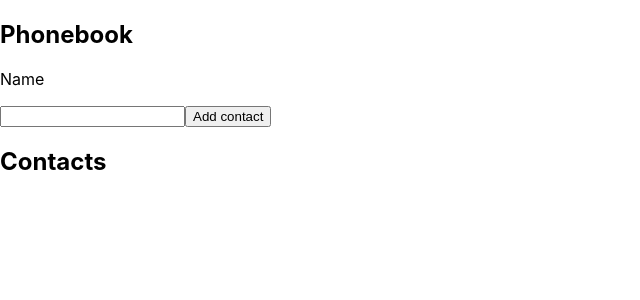
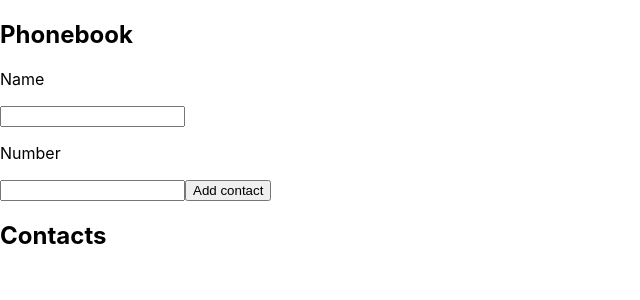
Before and after one commit to VasylRybotytskyi/goit-react-hw-02-phonebook, a React (Create React App) app: page / in a window 1280 px wide. Shown: the top 300 px of the page, without its empty margins (0-640 px from the left). Built offline with nearby package versions, Linux system fonts and the light colour scheme.

Commit message:
added input for number

```diff
--- a/src/components/Phonebook/Phonebook.jsx
+++ b/src/components/Phonebook/Phonebook.jsx
@@ -6,6 +6,7 @@
   state = {
     contacts: [],
     name: '',
+    number: '',
   };
 
   // deleteContact = contactId => {
@@ -36,6 +37,16 @@
             value={this.state.name}
             onChange={e => this.setState({ name: e.target.value })}
           />
+          <p>Number</p>
+          <input
+            type="tel"
+            name="number"
+            pattern="\+?\d{1,4}?[-.\s]?\(?\d{1,3}?\)?[-.\s]?\d{1,4}[-.\s]?\d{1,4}[-.\s]?\d{1,9}"
+            title="Phone number must be digits and can contain spaces, dashes, parentheses and can start with +"
+            required
+            value={this.state.number}
+            onChange={e => this.setState({ number: e.target.value })}
+          />
           <button type="button" onClick={this.handleAddContact}>
             Add contact
           </button>
```
